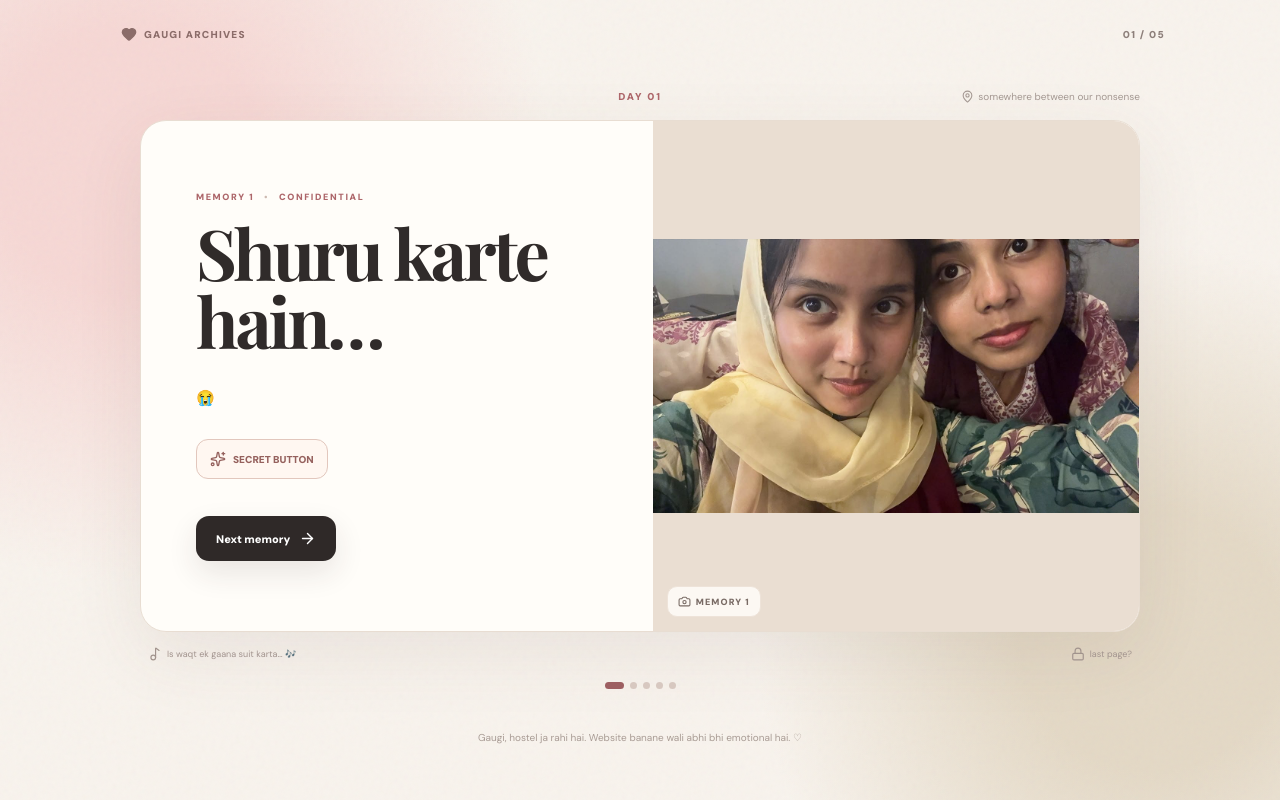
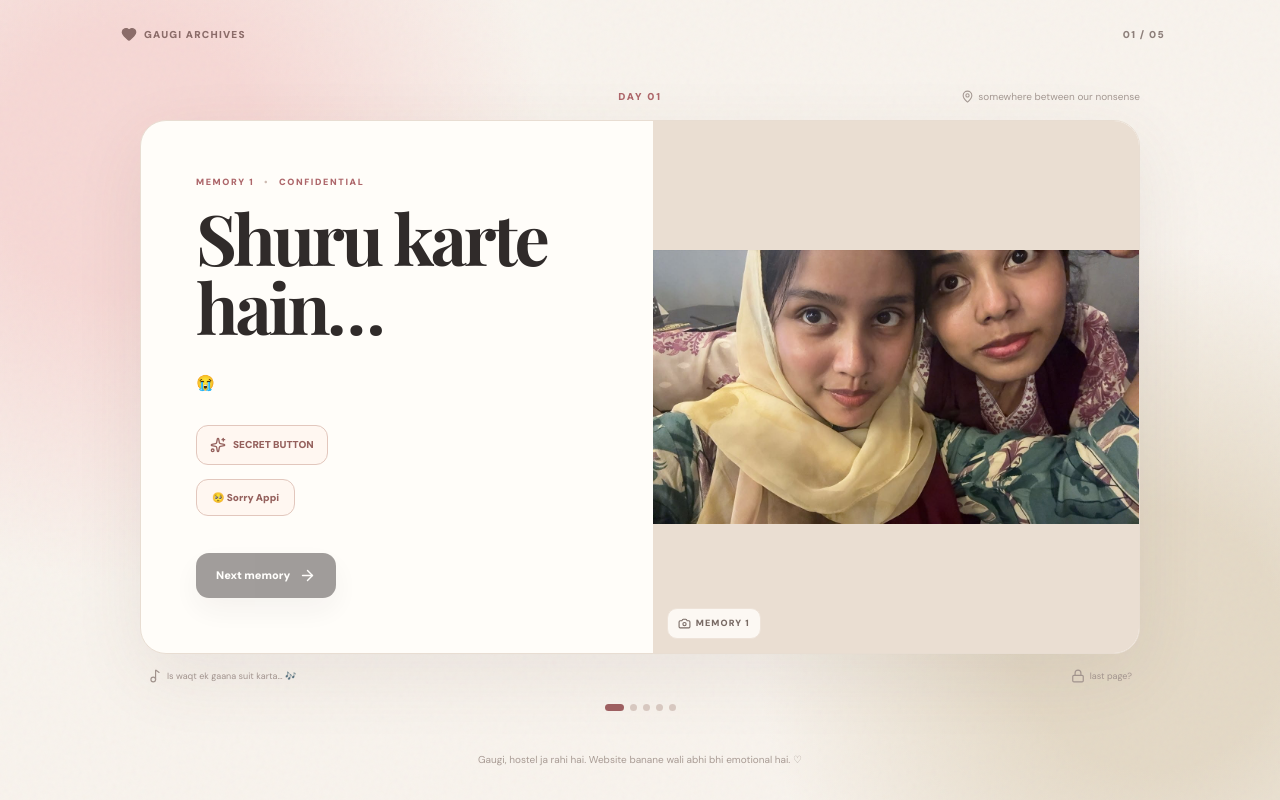
Before and after one commit to areebamirza/gaugi, a React (Vite) app: page / in a window 1280 px wide. Both pictures are taken after a click on the button "Open". Built offline with nearby package versions, Linux system fonts and the light colour scheme; a web font is replaced by a local one.

Commit message:
Add sorry button and cat kiss animation

```diff
--- a/src/main.jsx
+++ b/src/main.jsx
@@ -1,100 +1,393 @@
-import React,{useEffect,useRef,useState} from "react";
-import {createRoot} from "react-dom/client";
-import {ArrowDown,ArrowLeft,ArrowRight,Camera,Heart,Lock,MapPin,Music2,Play,RotateCcw,Sparkles,X} from "lucide-react";
+import React, { useEffect, useRef, useState } from "react";
+import { createRoot } from "react-dom/client";
+import {
+  ArrowLeft,
+  ArrowRight,
+  Camera,
+  Heart,
+  Lock,
+  MapPin,
+  Music2,
+  RotateCcw,
+  Sparkles,
+  X,
+} from "lucide-react";
 import "./styles.css";
 
-const memories=[
- {date:"DAY 01",title:"Shuru karte hain…",text:" 😭",img:"/memories/memory-1.jpeg",secret:""},
- {date:"THE USUAL CHAOS",title:"",text:" 😂",img:"/memories/memory-2.jpeg",secret:". Tum neech ho."},
- {date:"THAT PHASE",title:"Uno partner",text:"Lmabna paragraph likhna mere bass ki baat nahi hai🥴",img:"/memories/memory-3.jpeg",secret:"Official verdict: dono galat. Case closed. Ab koi appeal nahi."},
- {date:"BEFORE HOSTEL",title:"Tata",text:" 🥹",img:"/memories/memory-4.jpeg",secret:"itne creative nahi hain hum"},
- {date:"TOP SECRET",title:"ja apne hostel",text:"abki baar tum bhot tinki ho aur baat baat pe humse amma ki trh baat ki ho ye tinikna Purva ko ab ja ke dikhana. 😒❤️",img:"/memories/memory-5.jpeg",secret:"Chal nikal ab"},
+const memories = [
+  {
+    date: "DAY 01",
+    title: "Shuru karte hain…",
+    text: " 😭",
+    img: "/memories/memory-1.jpeg",
+    secret: "",
+  },
+  {
+    date: "THE USUAL CHAOS",
+    title: "",
+    text: " 😂",
+    img: "/memories/memory-2.jpeg",
+    secret: ". Tum neech ho.",
+  },
+  {
+    date: "THAT PHASE",
+    title: "Uno partner",
+    text: "Lmabna paragraph likhna mere bass ki baat nahi hai🥴",
+    img: "/memories/memory-3.jpeg",
+    secret:
+      "Official verdict: dono galat. Case closed. Ab koi appeal nahi.",
+  },
+  {
+    date: "BEFORE HOSTEL",
+    title: "Tata",
+    text: " 🥹",
+    img: "/memories/memory-4.jpeg",
+    secret: "itne creative nahi hain hum",
+  },
+  {
+    date: "TOP SECRET",
+    title: "ja apne hostel",
+    text: "abki baar tum bhot tinki ho aur baat baat pe humse amma ki trh baat ki ho ye tinikna Purva ko ab ja ke dikhana. 😒❤️",
+    img: "/memories/memory-5.jpeg",
+    secret: "Chal nikal ab",
+  },
 ];
 
-function MemoryImage({src,idx,onPick}){
- const [broken,setBroken]=useState(false);
- return <div className="memoryPhoto">
-   {!broken && <img src={src} alt={"Memory "+(idx+1)} onError={()=>setBroken(true)}/>}
-   {broken && <div className="emptyPhoto"><Camera size={26}/><b>Yahan hamari photo aayegi 📸</b><span>public/memories/memory-{idx+1}.jpg</span></div>}
-   <div className="photoLabel"><Camera size={13}/> MEMORY {idx+1}</div>
+function MemoryImage({ src, idx }) {
+  const [broken, setBroken] = useState(false);
+
+  return (
+    <div className="memoryPhoto">
+      {!broken && (
+        <img
+          src={src}
+          alt={"Memory " + (idx + 1)}
+          onError={() => setBroken(true)}
+        />
+      )}
+
+      {broken && (
+        <div className="emptyPhoto">
+          <Camera size={26} />
+          <b>Yahan hamari photo aayegi 📸</b>
+          <span>public/memories/memory-{idx + 1}.jpg</span>
         </div>
+      )}
+
+      <div className="photoLabel">
+        <Camera size={13} /> MEMORY {idx + 1}
+      </div>
+    </div>
+  );
 }
 
-function App(){
- const [page,setPage]=useState(-1);
- const [secret,setSecret]=useState(false);
- const [jump,setJump]=useState(false);
- const [music,setMusic]=useState(false);
- const [confetti,setConfetti]=useState(false);
- const [showLetter,setShowLetter]=useState(false);
- const top=useRef(null);
+function App() {
+  const [page, setPage] = useState(-1);
+  const [secret, setSecret] = useState(false);
+  const [jump, setJump] = useState(false);
+  const [music, setMusic] = useState(false);
+  const [confetti, setConfetti] = useState(false);
+  const [showLetter, setShowLetter] = useState(false);
 
- useEffect(()=>{ if(page>=0) top.current?.scrollIntoView({behavior:"smooth",block:"start"}) },[page]);
+  // New states
+  const [sorryClicked, setSorryClicked] = useState(false);
+  const [sorryJump, setSorryJump] = useState(false);
 
- const open=()=>{setPage(0);setConfetti(true);setTimeout(()=>setConfetti(false),1600)};
- const next=()=>{setSecret(false);setJump(false); if(page<memories.length-1)setPage(page+1);else setShowLetter(true)};
- const prev=()=>{setSecret(false);setJump(false);if(page>0)setPage(page-1)};
- const jumpBtn=()=>{setJump(true);setTimeout(()=>setJump(false),900)};
- if(page===-1) return <div className="site">
-   <div className="grain"/>
+  const top = useRef(null);
+
+  useEffect(() => {
+    if (page >= 0) {
+      top.current?.scrollIntoView({
+        behavior: "smooth",
+        block: "start",
+      });
+    }
+  }, [page]);
+
+  const open = () => {
+    setPage(0);
+    setConfetti(true);
+
+    setTimeout(() => {
+      setConfetti(false);
+    }, 1600);
+  };
+
+  const next = () => {
+    // Next tabhi chalega jab Sorry Appi click ho
+    if (!sorryClicked) {
+      setSorryJump(true);
+
+      setTimeout(() => {
+        setSorryJump(false);
+      }, 800);
+
+      return;
+    }
+
+    setSecret(false);
+    setJump(false);
+    setSorryClicked(false);
+
+    if (page < memories.length - 1) {
+      setPage(page + 1);
+    } else {
+      setShowLetter(true);
+    }
+  };
+
+  const prev = () => {
+    setSecret(false);
+    setJump(false);
+    setSorryClicked(false);
+
+    if (page > 0) {
+      setPage(page - 1);
+    }
+  };
+
+  const jumpBtn = () => {
+    setJump(true);
+
+    setTimeout(() => {
+      setJump(false);
+    }, 900);
+  };
+
+  const handleSorry = () => {
+    setSorryClicked(true);
+    setSorryJump(false);
+
+    // Next button ko jump karwao
+    setJump(true);
+
+    setTimeout(() => {
+      setJump(false);
+    }, 1000);
+  };
+
+  if (page === -1) {
+    return (
+      <div className="site">
+        <div className="grain" />
+
         <div className="landing">
-    <div className="topSecret"><Lock size={13}/> THIS IS NOT A NORMAL WEBSITE</div>
+          <div className="topSecret">
+            <Lock size={13} /> THIS IS NOT A NORMAL WEBSITE
+          </div>
+
           <div className="bigHeart">❤️</div>
+
           <p className="eyebrow">FOR MY gaugi</p>
-    <h1>Gaugi,<br/><i>ye tumhare liye hai.</i></h1>
+
+          <h1>
+            Gaugi,
+            <br />
+            <i>ye tumhare liye hai.</i>
+          </h1>
+
           <p className="intro"> 😭</p>
-    <button className="start" onClick={open}>Open <ArrowRight size={18}/></button>
 
+          <button className="start" onClick={open}>
+            Open <ArrowRight size={18} />
+          </button>
         </div>
+
         <footer>made by your slightly less irritating sister ♡</footer>
- </div>;
+      </div>
+    );
+  }
 
- const m=memories[page];
- return <div className="site" ref={top}>
-   <div className="grain"/>
-   {confetti && <div className="confetti">💗 ✨ 💕 🥹 ❤️ ✨ 💗</div>}
-   <header><button className="logo" onClick={()=>setPage(-1)}><Heart size={16} fill="currentColor"/> GAUGI ARCHIVES</button><span>{String(page+1).padStart(2,"0")} / {String(memories.length).padStart(2,"0")}</span></header>
+  const m = memories[page];
+
+  return (
+    <div className="site" ref={top}>
+      <div className="grain" />
+
+      {confetti && (
+        <div className="confetti">💗 ✨ 💕 🥹 ❤️ ✨ 💗</div>
+      )}
+
+      <header>
+        <button className="logo" onClick={() => setPage(-1)}>
+          <Heart size={16} fill="currentColor" /> GAUGI ARCHIVES
+        </button>
+
+        <span>
+          {String(page + 1).padStart(2, "0")} /{" "}
+          {String(memories.length).padStart(2, "0")}
+        </span>
+      </header>
+
       <main>
         <div className="memoryHead">
-      <button className="back" onClick={prev} disabled={page===0}><ArrowLeft size={15}/> back</button>
+          <button
+            className="back"
+            onClick={prev}
+            disabled={page === 0}
+          >
+            <ArrowLeft size={15} /> back
+          </button>
+
           <div className="date">{m.date}</div>
-      <div className="location"><MapPin size={13}/> somewhere between our nonsense</div>
+
+          <div className="location">
+            <MapPin size={13} /> somewhere between our nonsense
           </div>
+        </div>
+
         <section className="memoryCard">
           <div className="textPart">
-       <div className="mini">MEMORY {page+1} <span>•</span> CONFIDENTIAL</div>
+            <div className="mini">
+              MEMORY {page + 1} <span>•</span> CONFIDENTIAL
+            </div>
+
             <h2>{m.title}</h2>
+
             <p>{m.text}</p>
-       <button className={"secretBtn "+(jump?"jumping":"")} onClick={()=>{setSecret(!secret);jumpBtn()}}>
-         <Sparkles size={16}/> {secret?"OHHH DEKH LIYA? 😭":"SECRET BUTTON"}
+
+            <button
+              className={"secretBtn " + (jump ? "jumping" : "")}
+              onClick={() => {
+                setSecret(!secret);
+                jumpBtn();
+              }}
+            >
+              <Sparkles size={16} />
+
+              {secret
+                ? "OHHH DEKH LIYA? 😭"
+                : "SECRET BUTTON"}
             </button>
-       {secret && <div className="secretBox"><span>i love iyoo gaugi💩</span>{m.secret}</div>}
+
+            {secret && (
+              <div className="secretBox">
+                <span>i love iyoo gaugi💩</span>
+                {m.secret}
+              </div>
+            )}
+
+            {/* SORRY APPI BUTTON */}
+            <button
+              className={
+                "sorryBtn " + (sorryJump ? "sorryJumping" : "")
+              }
+              onClick={handleSorry}
+            >
+              🥺 Sorry Appi
+            </button>
+
             <div className="navButtons">
-        <button className="next" onClick={next}>{page===memories.length-1?"Aage kuch aur hai…":"Next memory"} <ArrowRight size={17}/></button>
+              <button
+                className={
+                  "next " +
+                  (jump ? "jumping" : "") +
+                  (!sorryClicked ? " nextLocked" : "")
+                }
+                onClick={next}
+              >
+                <span>
+                  {page === memories.length - 1
+                    ? "Aage kuch aur hai…"
+                    : "Next memory"}
+                </span>
+
+                <ArrowRight size={17} />
+              </button>
             </div>
           </div>
+
           <MemoryImage src={m.img} idx={page} />
         </section>
+
         <div className="bottomRow">
-      <button onClick={()=>setMusic(!music)}><Music2 size={14}/> {music?"Song on karne ka button nahi hai 😭":"Is waqt ek gaana suit karta… 🎶"}</button>
-      <button onClick={()=>setShowLetter(true)}><Lock size={14}/> last page?</button>
+          <button onClick={() => setMusic(!music)}>
+            <Music2 size={14} />
+
+            {music
+              ? "Song on karne ka button nahi hai 😭"
+              : "Is waqt ek gaana suit karta… 🎶"}
+          </button>
+
+          <button onClick={() => setShowLetter(true)}>
+            <Lock size={14} /> last page?
+          </button>
         </div>
-    <div className="dots">{memories.map((_,i)=><button key={i} className={i===page?"on":""} onClick={()=>setPage(i)} aria-label={"Memory "+(i+1)}/>)}</div>
+
+        <div className="dots">
+          {memories.map((_, i) => (
+            <button
+              key={i}
+              className={i === page ? "on" : ""}
+              onClick={() => {
+                setPage(i);
+                setSorryClicked(false);
+                setSecret(false);
+              }}
+              aria-label={"Memory " + (i + 1)}
+            />
+          ))}
+        </div>
       </main>
-   <footer>Gaugi, hostel ja rahi hai. Website banane wali abhi bhi emotional hai. ♡</footer>
 
-   {showLetter && <div className="modal">
+      <footer>
+        Gaugi, hostel ja rahi hai. Website banane wali abhi bhi
+        emotional hai. ♡
+      </footer>
+
+      {showLetter && (
+        <div className="modal">
           <div className="letter">
-      <button className="close" onClick={()=>setShowLetter(false)}><X/></button>
-      <div className="letterIcon">💌</div>
-      <div className="mini">FINAL MESSAGE — DON'T SHOW ANYONE</div>
+            <button
+              className="close"
+              onClick={() => setShowLetter(false)}
+            >
+              <X />
+            </button>
+
+            {/* CAT KISS ANIMATION */}
+            <div className="catKiss">
+              <div className="cat catLeft">🐱</div>
+
+              <div className="kiss">💋</div>
+
+              <div className="cat catRight">🐱</div>
+
+              <div className="hearts">
+                💕
+              </div>
+            </div>
+
+            <div className="mini">
+              FINAL MESSAGE — DON'T SHOW ANYONE
+            </div>
+
             <h3>Gaugiya</h3>
-      <p>kuchu puchu tum kaha ho ...mere pyare kuchu puchuu 💩</p>
-      <div className="love">Neech GAUGI. ❤️</div>
-      <button className="replay" onClick={()=>{setShowLetter(false);setPage(-1)}}><RotateCcw size={15}/> ek baar phir se dekh leti hoon</button>
+
+            <p>
+              kuchu puchu tum kaha ho ...mere pyare kuchu
+              puchuu 💩
+            </p>
+
+            <div className="love">
+              Neech GAUGI. ❤️
             </div>
-   </div>}
+
+            <button
+              className="replay"
+              onClick={() => {
+                setShowLetter(false);
+                setPage(-1);
+                setSorryClicked(false);
+              }}
+            >
+              <RotateCcw size={15} /> ek baar phir se dekh leti hoon
+            </button>
           </div>
+        </div>
+      )}
+    </div>
+  );
 }
 
-createRoot(document.getElementById("root")).render(<App/>);
+createRoot(document.getElementById("root")).render(<App />);
--- a/src/styles.css
+++ b/src/styles.css
@@ -590,3 +590,159 @@ main {
     font-size: 40px;
   }
 }
+
+/* SORRY APPI BUTTON */
+.sorryBtn {
+  margin-top: 14px;
+  align-self: flex-start;
+  border: 1px solid #e2c7bd;
+  background: #fff7f1;
+  color: #95615d;
+  border-radius: 12px;
+  padding: 11px 15px;
+  font-size: 10px;
+  font-weight: 900;
+  display: flex;
+  align-items: center;
+  gap: 7px;
+  transition: .2s;
+}
+
+.sorryBtn:hover {
+  background: #f4dfd5;
+  transform: translateY(-2px);
+}
+
+.sorryJumping {
+  animation: sorryJump .7s ease;
+}
+
+@keyframes sorryJump {
+  20% {
+    transform: translateY(-9px) rotate(-2deg);
+  }
+
+  40% {
+    transform: translateY(3px) rotate(2deg);
+  }
+
+  60% {
+    transform: translateY(-6px);
+  }
+
+  80% {
+    transform: translateY(1px);
+  }
+}
+
+/* NEXT BUTTON LOCKED */
+.nextLocked {
+  opacity: .45;
+  cursor: not-allowed;
+}
+
+/* CAT KISS */
+.catKiss {
+  position: relative;
+  height: 95px;
+  display: flex;
+  align-items: center;
+  justify-content: center;
+  margin-bottom: 12px;
+  overflow: hidden;
+}
+
+.cat {
+  position: absolute;
+  font-size: 58px;
+  line-height: 1;
+}
+
+.catLeft {
+  transform: translateX(-45px);
+  animation: catLeftMove 1.8s ease-in-out infinite;
+}
+
+.catRight {
+  transform: translateX(45px) scaleX(-1);
+  animation: catRightMove 1.8s ease-in-out infinite;
+}
+
+.kiss {
+  position: absolute;
+  font-size: 28px;
+  opacity: 0;
+  animation: kissAnimation 1.8s ease-in-out infinite;
+  z-index: 3;
+}
+
+.hearts {
+  position: absolute;
+  top: 3px;
+  font-size: 18px;
+  opacity: 0;
+  animation: heartsAnimation 1.8s ease-in-out infinite;
+}
+
+@keyframes catLeftMove {
+  0%,
+  100% {
+    transform: translateX(-45px);
+  }
+
+  45%,
+  55% {
+    transform: translateX(-13px);
+  }
+}
+
+@keyframes catRightMove {
+  0%,
+  100% {
+    transform: translateX(45px) scaleX(-1);
+  }
+
+  45%,
+  55% {
+    transform: translateX(13px) scaleX(-1);
+  }
+}
+
+@keyframes kissAnimation {
+  0%,
+  35% {
+    opacity: 0;
+    transform: scale(.5);
+  }
+
+  45%,
+  60% {
+    opacity: 1;
+    transform: scale(1.15);
+  }
+
+  70%,
+  100% {
+    opacity: 0;
+    transform: scale(.7) translateY(-5px);
+  }
+}
+
+@keyframes heartsAnimation {
+  0%,
+  45% {
+    opacity: 0;
+    transform: translateY(10px) scale(.5);
+  }
+
+  55% {
+    opacity: 1;
+    transform: translateY(0) scale(1);
+  }
+
+  80%,
+  100% {
+    opacity: 0;
+    transform: translateY(-25px) scale(1.2);
+  }
+}
```
Lines whose indentation alone changed are shown as unchanged.
